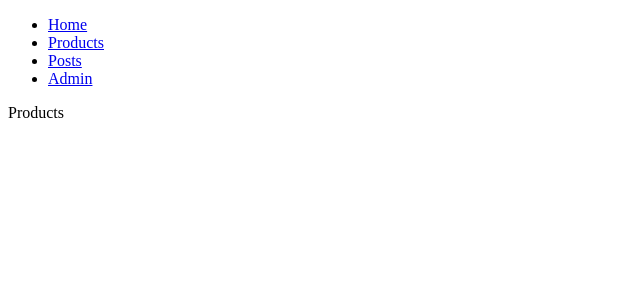
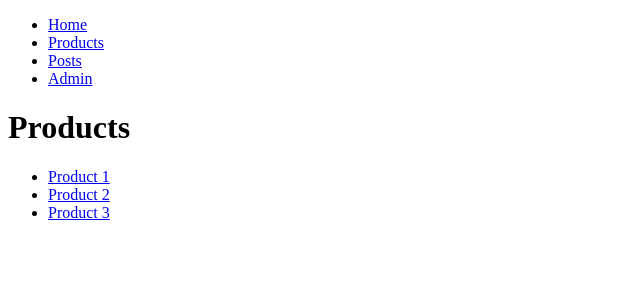
Before and after one commit to github-roushan/codeFusion, a React (Create React App) app in the folder codewithmosh.react/router-app/: page /products in a window 1280 px wide. Shown: the top 300 px of the page, without its empty margins (0-640 px from the left). Built offline with nearby package versions, Linux system fonts and the light colour scheme.

Commit message:
Improve Components

```diff
--- a/codewithmosh.react/router-app/src/components/home.jsx
+++ b/codewithmosh.react/router-app/src/components/home.jsx
@@ -5,7 +5,7 @@ class Home extends Component {
     render() {
         return (
             <div>
-                Home
+                <h1>Home</h1>
             </div>
         );
     }
--- a/codewithmosh.react/router-app/src/components/products.jsx
+++ b/codewithmosh.react/router-app/src/components/products.jsx
@@ -1,11 +1,17 @@
 import React, { Component } from 'react';
+import { Link } from 'react-router-dom';
 
 class Products extends Component {
-    state = {  }
+    state = {}
     render() {
         return (
             <div>
-                Products
+                <h1>Products</h1>
+                <ul>
+                    <li><Link to="/products/1">Product 1</Link></li>
+                    <li><Link to="/products/2">Product 2</Link></li>
+                    <li><Link to="/products/3">Product 3</Link></li>
+                </ul>
             </div>
         );
     }
```
